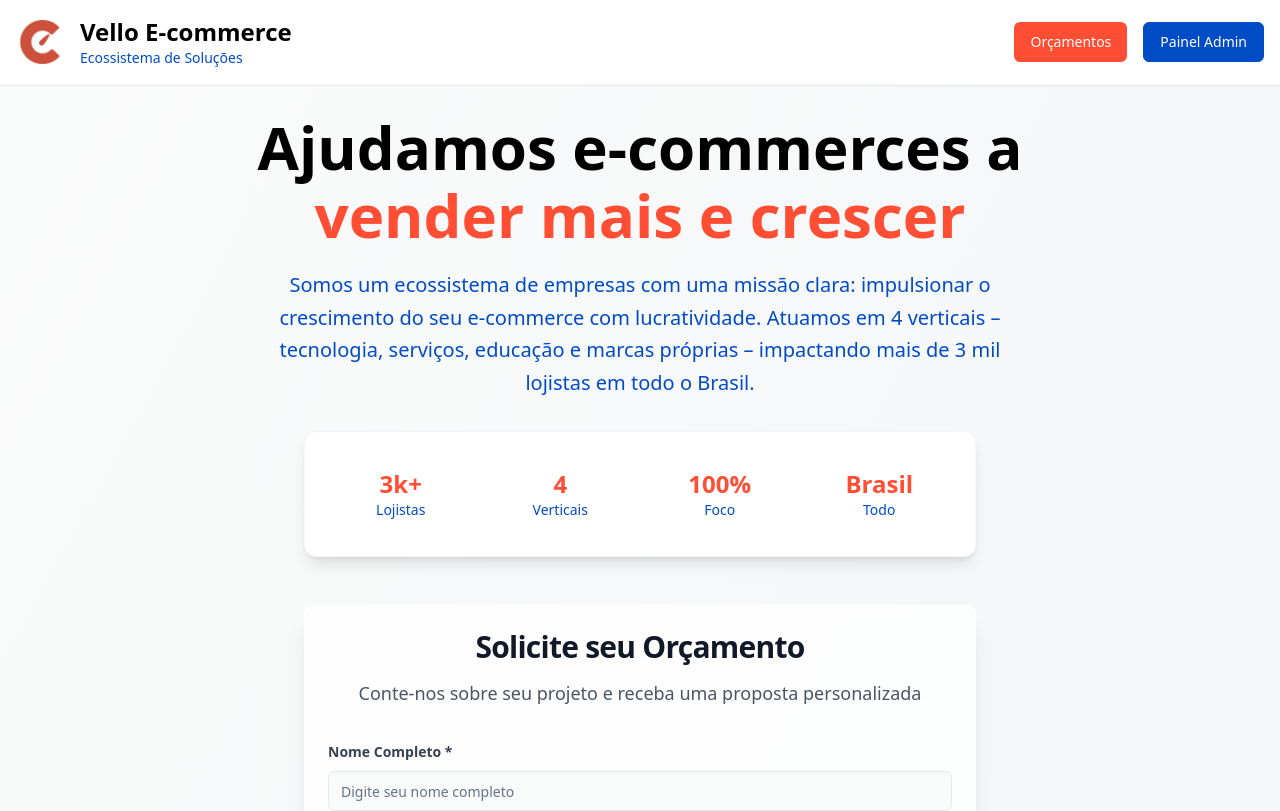
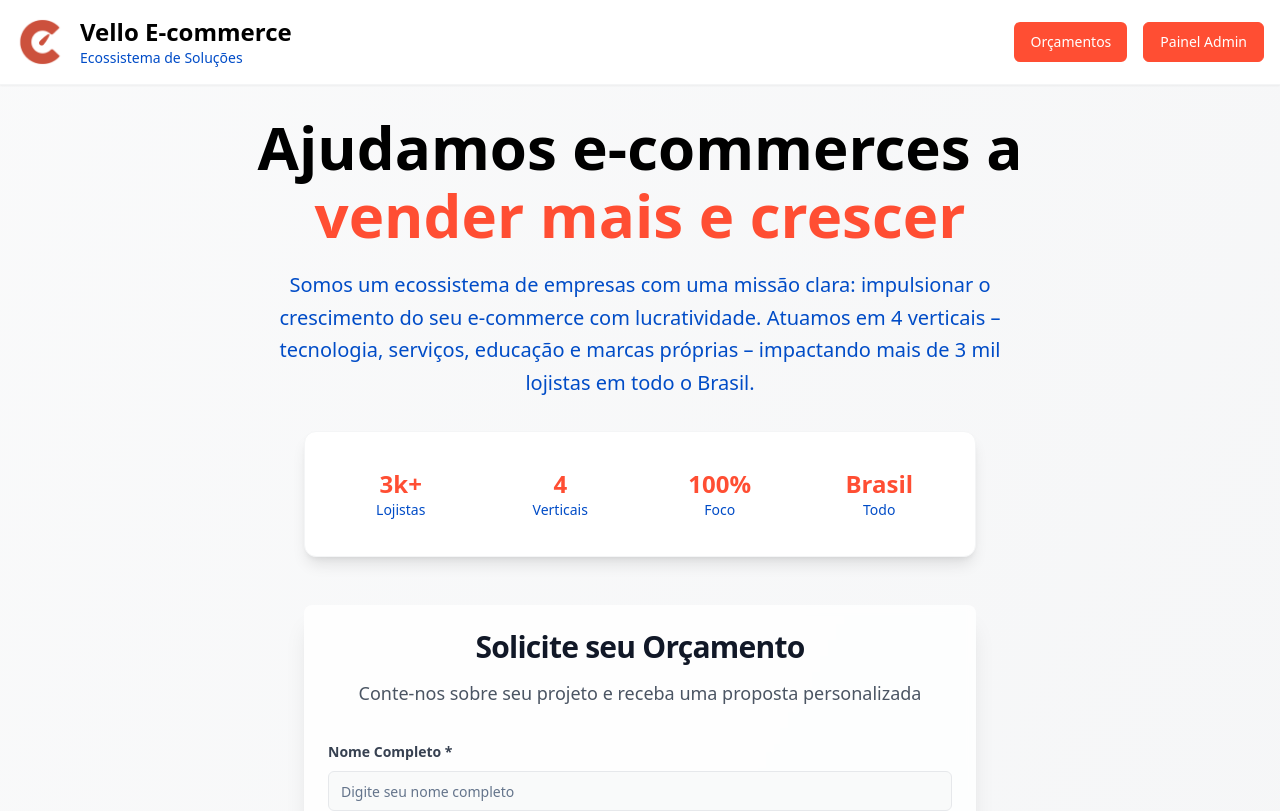
Before and after one commit to XxRuanOliveiraxX/vello-desafio-tecnico, a React (Vite) app: page / in a window 1280 px wide. Shown: the top 811 px of the page. Built offline with nearby package versions, Linux system fonts and the light colour scheme.

Commit message:
Change admin panel button color
Change the admin panel button color to #ff4e35.

```diff
--- a/src/components/Header.tsx
+++ b/src/components/Header.tsx
@@ -36,7 +36,7 @@ export const Header = ({ currentView, setCurrentView }: HeaderProps) => {
             <Button
               variant={currentView === 'admin' ? 'default' : 'outline'}
               onClick={() => setCurrentView('admin')}
-              className="transition-all duration-200 bg-vello-blue hover:bg-vello-blue/90 text-white border-vello-blue"
+              className="transition-all duration-200 bg-vello-orange hover:bg-vello-orange/90 text-white border-vello-orange"
             >
               Painel Admin
             </Button>
```
